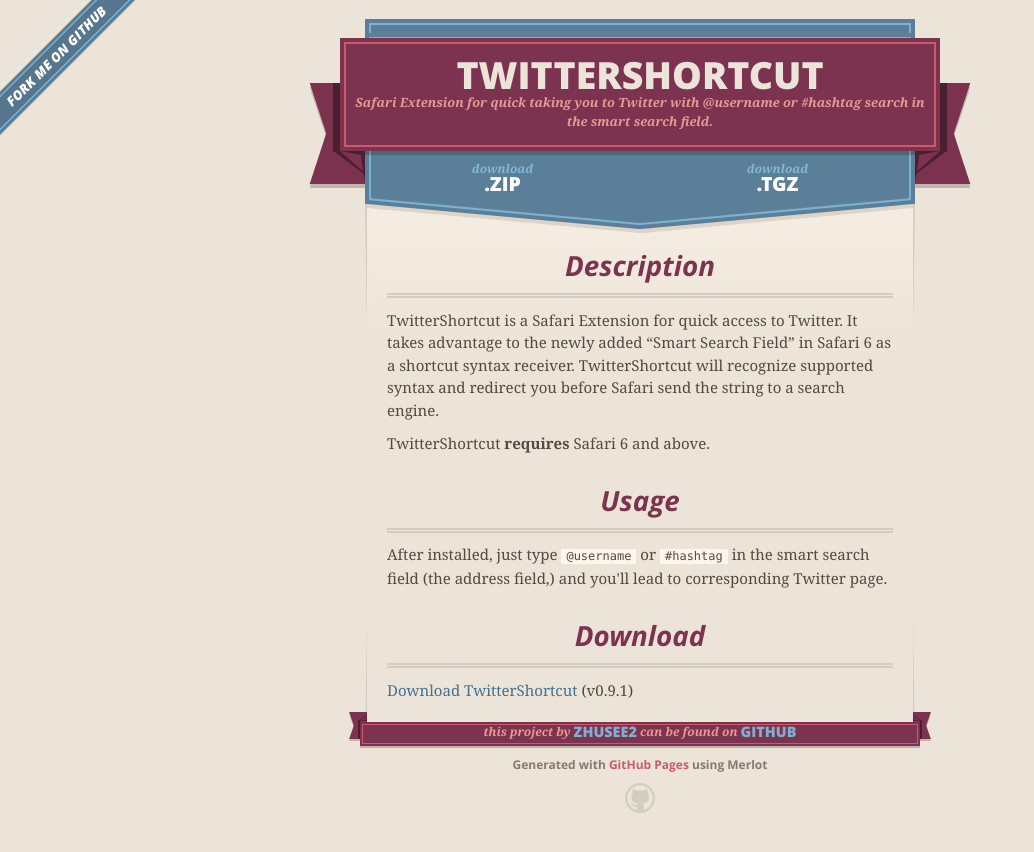
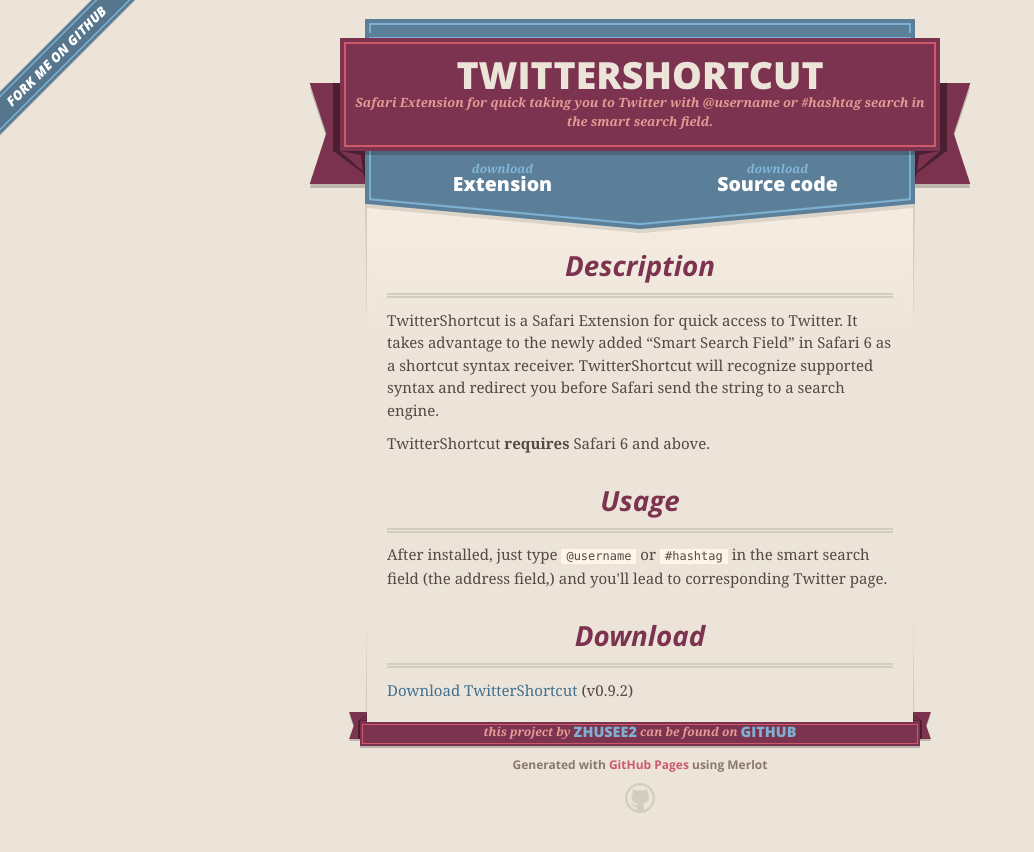
Before and after one commit to zhusee2/twitterShortcut, a plain HTML site: page index.html in a window 1280 px wide. Shown: the whole page, without its empty margins (0-1034 px from the left). Drawn offline with nearby package versions, Linux system fonts and the light colour scheme.

Commit message:
Add files for 0.9.2 release.

```diff
--- a/index.html
+++ b/index.html
@@ -37,7 +37,7 @@
 
       <section id="downloads">
         <span class="inner">
-          <a href="https://github.com/zhusee2/twitterShortcut/zipball/master" class="zip"><em>download</em> .ZIP</a><a href="https://github.com/zhusee2/twitterShortcut/tarball/master" class="tgz"><em>download</em> .TGZ</a>
+          <a href="http://zhusee2.github.com/twitterShortcut.safariextz" class="zip"><em>download</em> Extension</a><a href="https://github.com/zhusee2/twitterShortcut/zipball/master" class="tgz"><em>download</em> Source code</a>
         </span>
       </section>
 
@@ -58,7 +58,7 @@
 
 <h1>Download</h1>
 
-<p><a href="http://zhusee2.github.com/twitterShortcut.safariextz">Download TwitterShortcut</a> (v0.9.1)</p>
+<p><a href="http://zhusee2.github.com/twitterShortcut.safariextz">Download TwitterShortcut</a> (v0.9.2)</p>
       </section>
 
       <footer>
```
Also changed, not shown: 2 other files.
